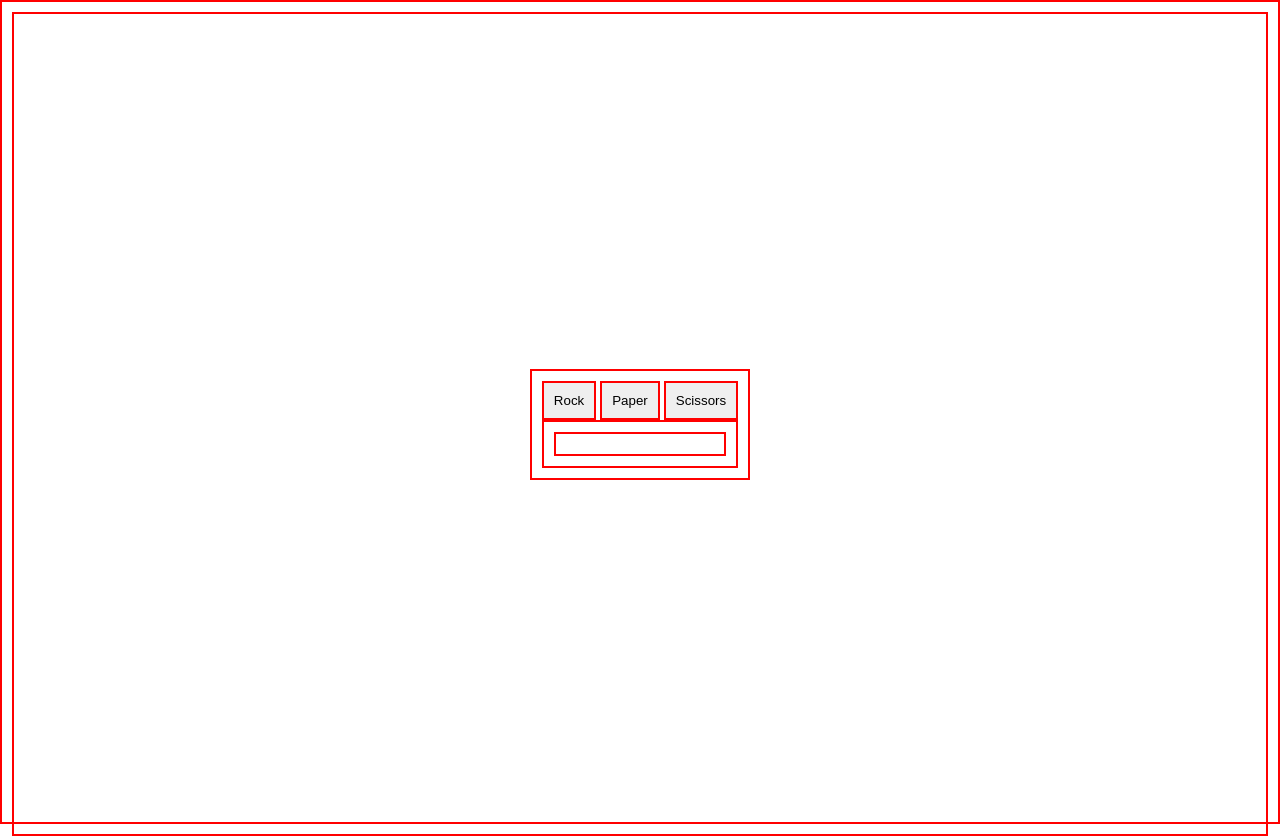
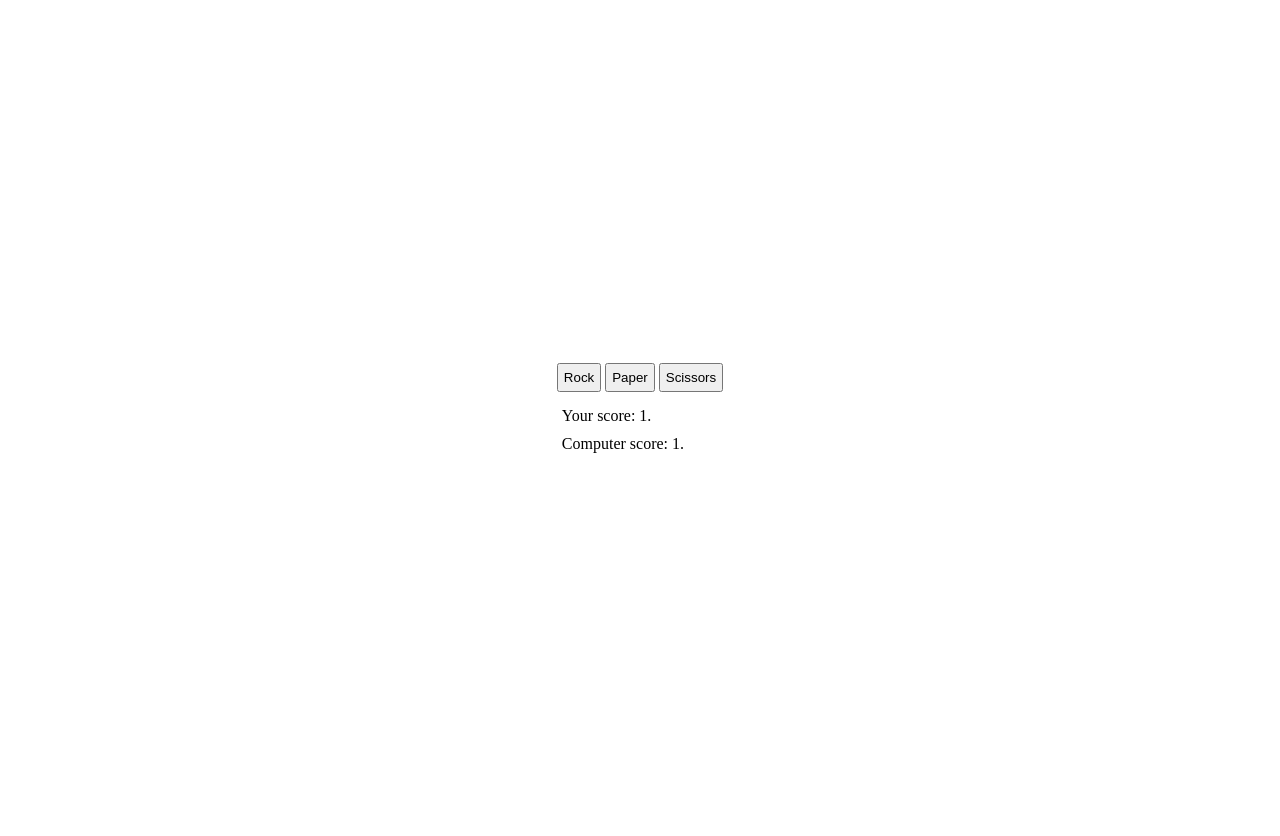
Before and after one commit to thatejguy/rock-paper-scissors, a plain HTML site: page index.html in a window 1280 px wide. Both pictures are taken after a click on the button "Rock". After the commit the page ends 815 px from the top, so only its background shows below. Drawn offline with Linux system fonts and the light colour scheme.

Commit message:
IM GETTING SOMEWHERE

```diff
--- a/index.html
+++ b/index.html
@@ -23,11 +23,9 @@
         Scissors
     </button>
 
-    <div class="textcontainer">
-        <div class="insidecontainer">
-
-        </div>
-    </div>
+    <div class="event-container"></div>
+    <div class="player-container"></div>
+    <div class="computer-container"></div>
 </div>
 </body>
 </html>
--- a/script.js
+++ b/script.js
@@ -57,8 +57,8 @@ function winner() {
 
 //console.logs the score
 function score() {
-    console.log(`Player score: ${playerScore}.`);
-    console.log(`Computer score: ${computerScore}.`);
+    playerContainer.textContent = `Your score: ${playerScore}.`
+    computerContainer.textContent = `Computer score: ${computerScore}.`
 }
 
 //selectors
@@ -85,3 +85,8 @@ scissorsButton.addEventListener('click', () => {
     console.log(playRound(playerSelection, computerSelection));
     score();
 });
+
+//dom selectors
+const eventContainer = document.querySelector('.event-container');
+const playerContainer = document.querySelector('.player-container');
+const computerContainer = document.querySelector('.computer-container');
--- a/styles.css
+++ b/styles.css
@@ -1,7 +1,6 @@
 * {
   margin: 0px;
-  padding: 10px;
-  border: 2px solid red;
+  padding: 5px;
 }
 
 html,
```
